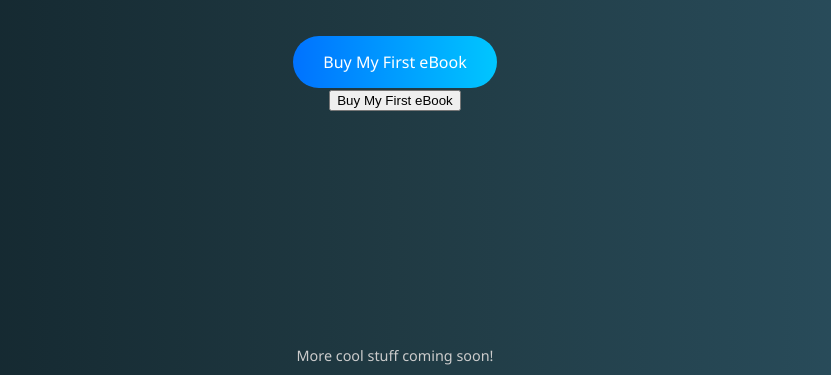
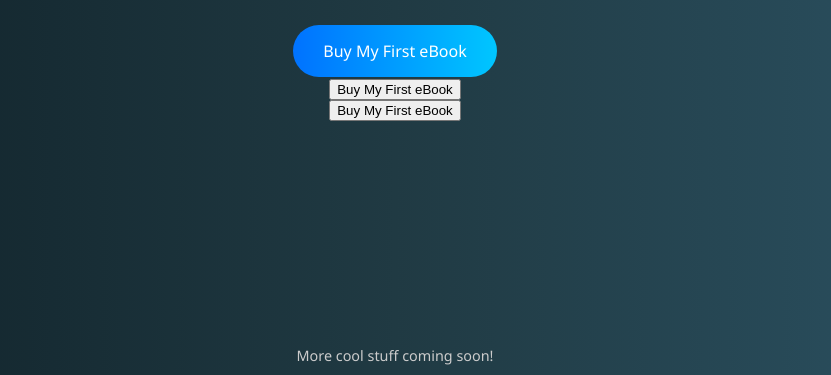
Before and after one commit to Samleo796735/Hustlewithleo, a plain HTML site: page index.html in a window 1280 px wide. Shown: the part 425-800 px from the top of the page, without its empty margins (245-1076 px from the left). Drawn offline with Linux system fonts and the light colour scheme.

Commit message:
Update index.html

```diff
--- a/index.html
+++ b/index.html
@@ -48,7 +48,9 @@
 <body>
   <h1>Welcome to HustleWithLeo</h1>
   <p>Built by <strong>Leo</strong> – Your one-stop shop for AI eBooks, posters, and thumbnails.</p>
-  <a href="#" class="btn">Buy My First eBook</a><a href="YOUR_PDF_LINK_HERE" download>
+  <a href="#" class="btn">Buy My First eBook</a><a href="YOUR_PDF_LINK_HERE" download><a href="https://your-pdf-link.com" download>
+  <button>Buy My First eBook</button>
+  </a>
   <button style="...">Buy My First eBook</button>
   </a>
   <div class="footer">More cool stuff coming soon!</div>
```
